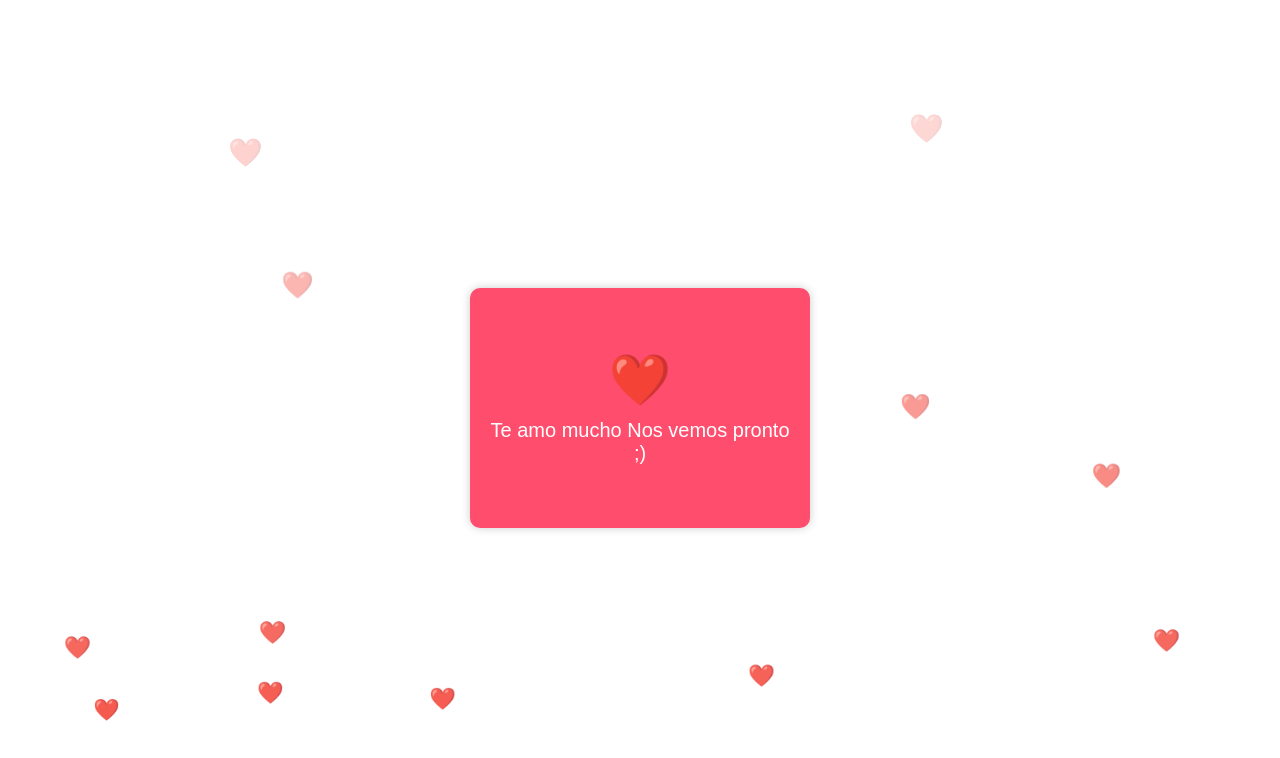
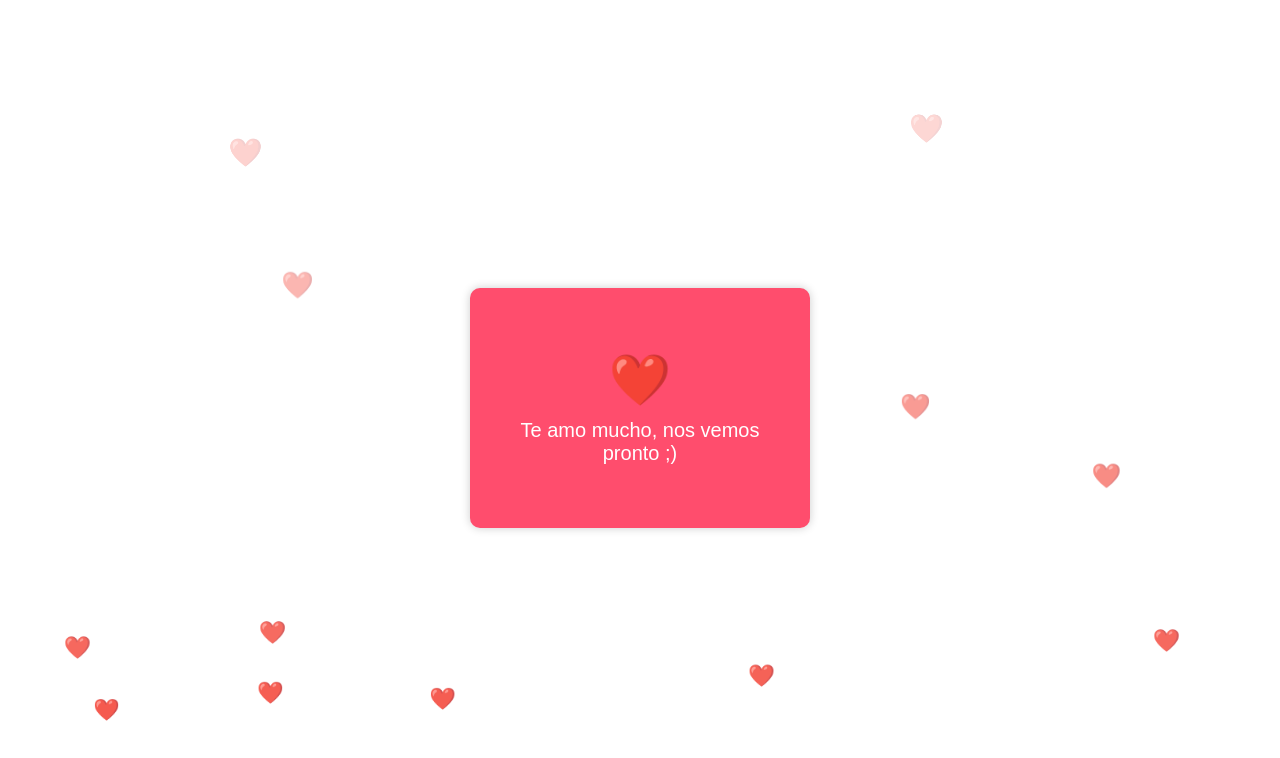
Before and after one commit to SamuelCastedo/intivacion, a plain HTML site: page confirmacion.html in a window 1280 px wide. Drawn offline with Linux system fonts and the light colour scheme.

Commit message:
Update confirmacion.html

```diff
--- a/confirmacion.html
+++ b/confirmacion.html
@@ -66,8 +66,8 @@
     <div class="corazones" id="corazones"></div>
     <div class="mensaje-container">
         <div class="corazon">❤️</div>
-        <div class="mensaje">Te amo mucho
-        Nos vemos pronto ;)</div>
+        <div class="mensaje">Te amo mucho,
+        nos vemos pronto ;)</div>
     </div>
 
     <script>
```
